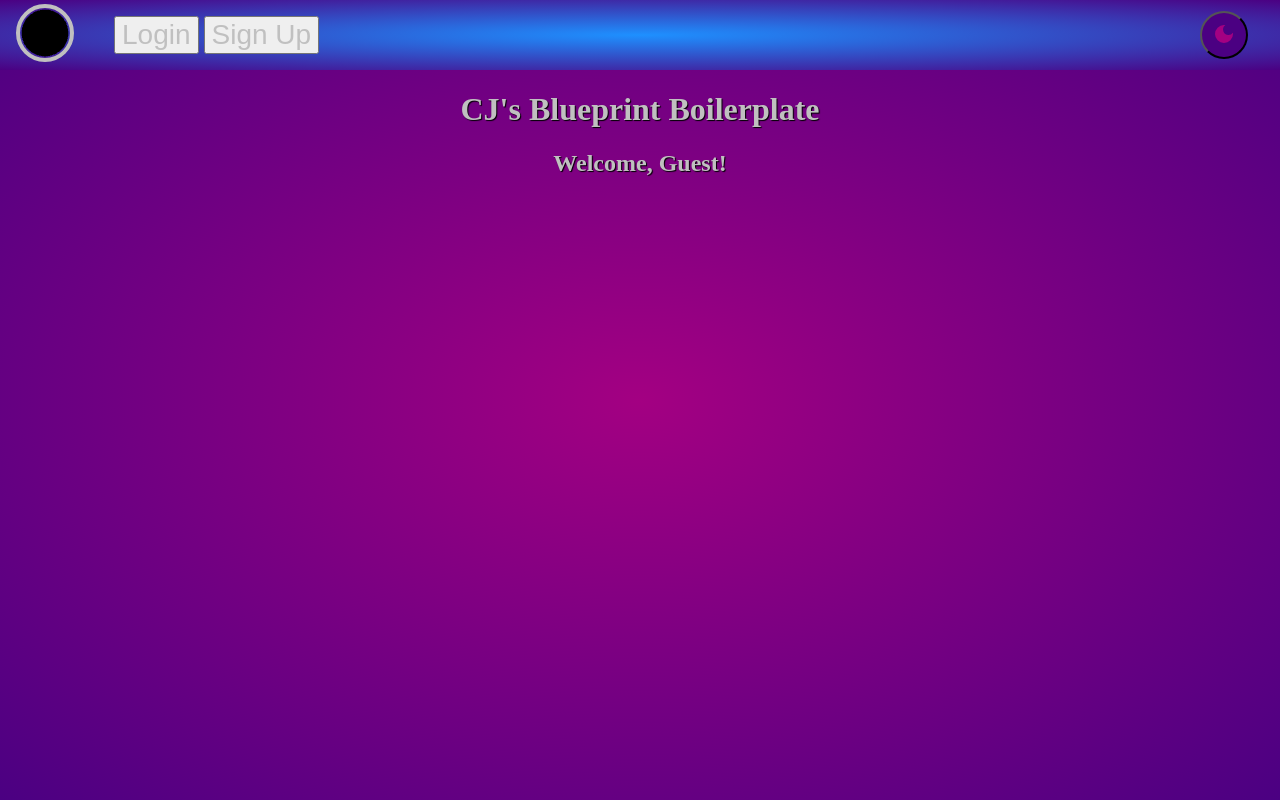
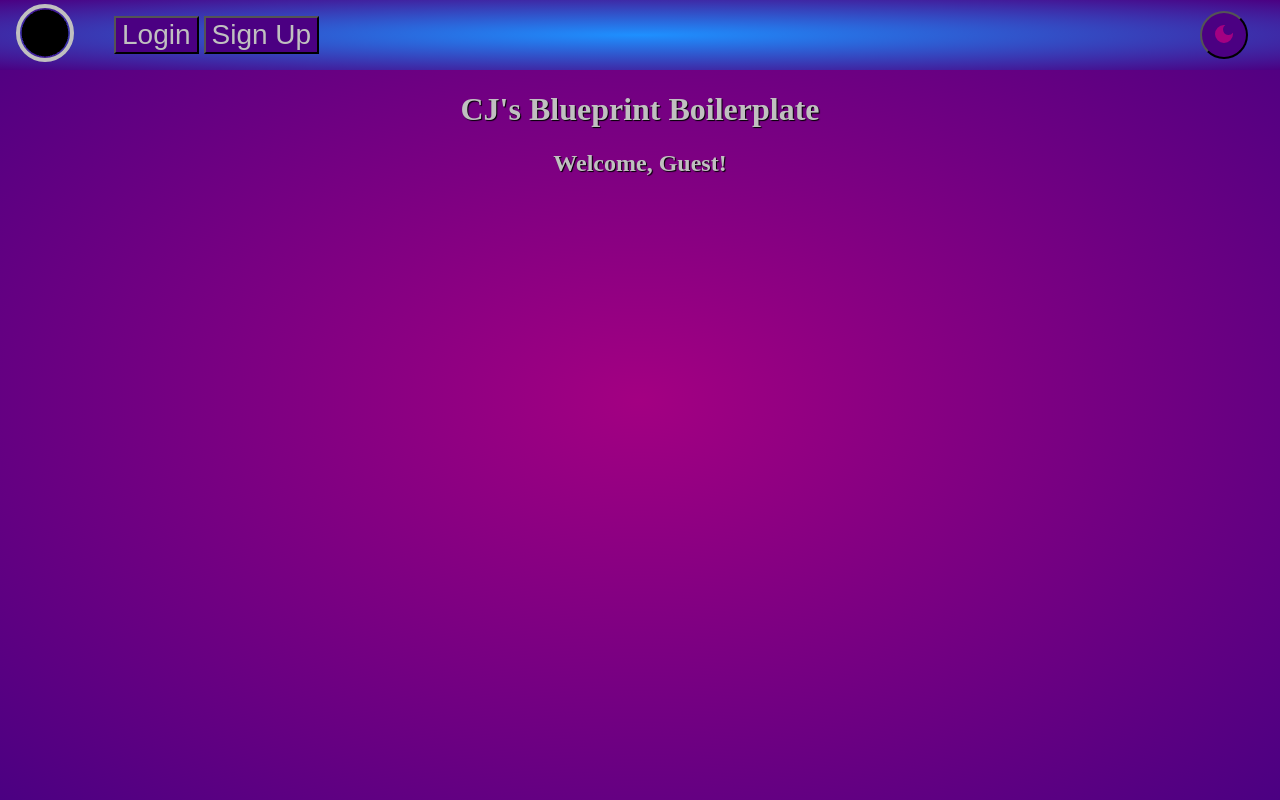
Before and after one commit to cjones-87/TheBlueprintBoilerplate, a React app: page / in a window 1280 px wide. Built offline with nearby package versions, Linux system fonts and the light colour scheme.

Commit message:
refactor: added conditional logic for different background colors based on dark mode setting

```diff
--- a/src/components/navbar/Navbar.jsx
+++ b/src/components/navbar/Navbar.jsx
@@ -1,11 +1,13 @@
 import React, { useCallback, useState } from 'react';
-import useWindowDimensions from '../../misc/customHooks/useWindowDimensions';
 import { useDispatch } from 'react-redux';
 import { useNavigate } from 'react-router-dom';
 import { logout } from '../../store/auth/auth';
+import useWindowDimensions from '../../misc/customHooks/useWindowDimensions';
+import useTheme from '../../misc/customHooks/useTheme';
 
 const Navbar = ({ end, navLinks, start }) => {
   const { width } = useWindowDimensions();
+  const { darkMode } = useTheme();
   const [burgerActive, setBurgerActive] = useState(false);
   const dispatch = useDispatch();
   const navigate = useNavigate();
@@ -31,11 +33,29 @@ const Navbar = ({ end, navLinks, start }) => {
   };
 
   return (
-    <div className="navContainer" style={{ width }}>
+    <div
+      className="navContainer"
+      style={{
+        background: darkMode
+          ? 'radial-gradient(rgba(163, 0, 130, 1), rgba(75, 0, 130, 1))'
+          : 'radial-gradient(rgba(75, 0, 130, 1), rgba(163, 0, 130, 1))',
+        width,
+      }}
+    >
       <nav className="navbar">
         <div id="navbarStart">
           {start}
-          <ul className={`navMenu ${burgerActive ? 'active' : ''}`}>
+          <ul
+            className={`navMenu ${burgerActive ? 'active' : ''}`}
+            style={{
+              background:
+                width < 768
+                  ? darkMode
+                    ? 'radial-gradient(rgba(163, 0, 130, 1), rgba(75, 0, 130, 1))'
+                    : 'radial-gradient(rgba(75, 0, 130, 1), rgba(163, 0, 130, 1))'
+                  : '',
+            }}
+          >
             {navLinks.map((data, index) => (
               <li
                 className="navItem"
@@ -45,6 +65,11 @@ const Navbar = ({ end, navLinks, start }) => {
                 <button
                   className="navLink button"
                   onClick={() => handleNavLinkClick(data.href)}
+                  style={{
+                    backgroundColor: darkMode
+                      ? 'rgba(163, 0, 130, 1)'
+                      : 'rgba(75, 0, 130, 1)',
+                  }}
                 >
                   {data.content}
                 </button>
```
